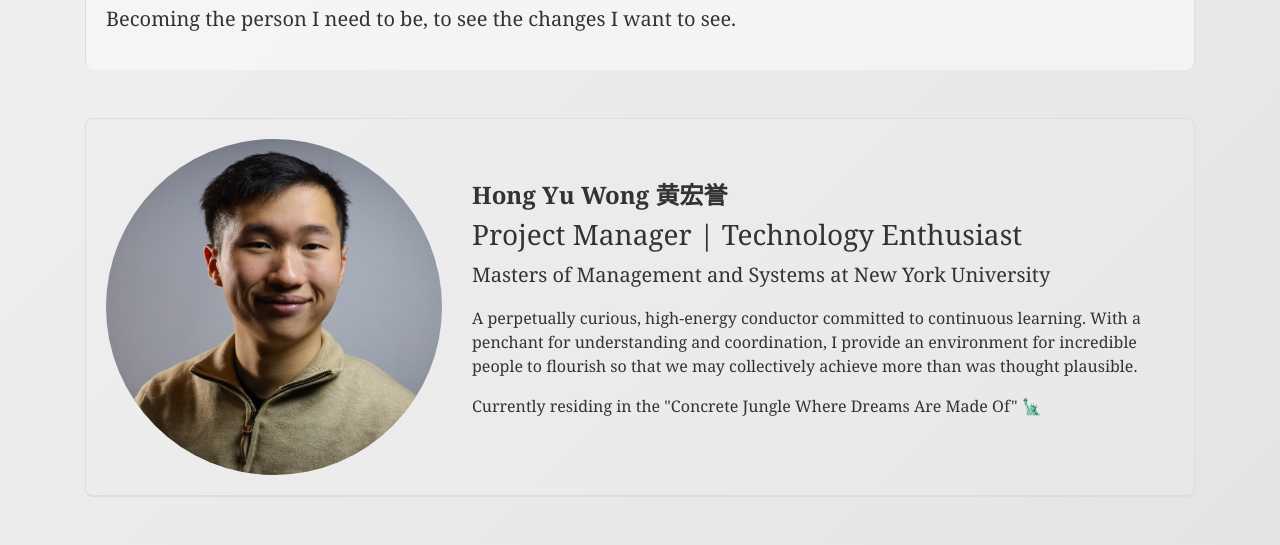
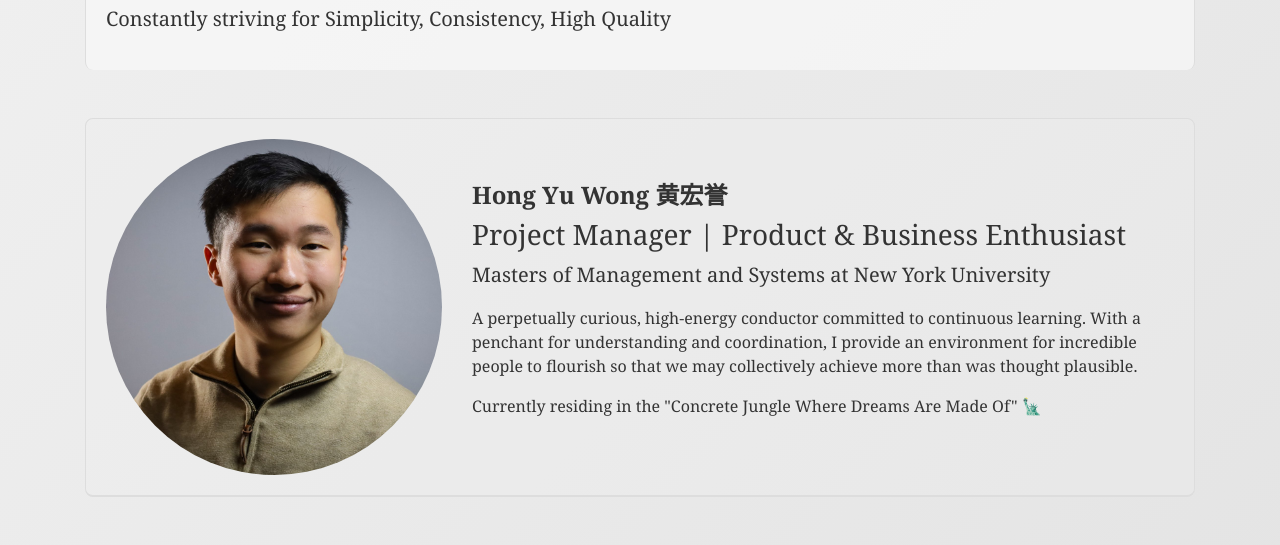
Before and after one commit to h-yutube/hy-website, a plain HTML site: page index.htm in a window 1280 px wide. Shown: the part 201-746 px from the top of the page. Drawn offline with nearby package versions, Linux system fonts and the light colour scheme; files that its build step writes are made by us from their sources.

Commit message:
Update index.htm
Changes to subheading

```diff
--- a/index.htm
+++ b/index.htm
@@ -136,7 +136,7 @@
         <!-- Introduction Section -->
         <section class="section no-border section-odd mb-5">
             <h1><strong>Welcome to My Own Personal Slice of the Internet!</strong></h1>
-            <p class="lead">Becoming the person I need to be, to see the changes I want to see.</p>
+            <p class="lead">Constantly striving for Simplicity, Consistency, High Quality</p>
         </section>
 
         <!-- About Me Section -->
@@ -148,7 +148,7 @@
                 <div class="col-md-8">
                     <h2>Hong Yu Wong 黄宏誉</h2>
                     <!-- Need to find a way to make this look less crowded-->
-                    <h3>Project Manager | Technology Enthusiast</h3>
+                    <h3>Project Manager | Product & Business Enthusiast</h3>
                     <p class="lead">Masters of Management and Systems at New York University</p>
                     <p>A perpetually curious, high-energy conductor committed to continuous learning. With a penchant for understanding and coordination, I provide an environment for incredible people to flourish so that we may collectively achieve more than was thought plausible.</p>
                     <p>Currently residing in the "Concrete Jungle Where Dreams Are Made Of" 🗽</p>
```
